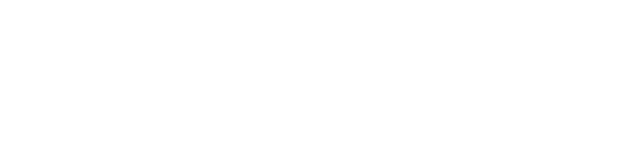
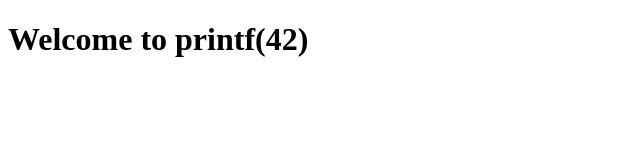
Before and after one commit to printf42/printf42.github.io, a plain HTML site: page index.html in a window 1280 px wide. Shown: the whole page, without its empty margins (0-640 px from the left). Drawn offline with Linux system fonts and the light colour scheme.

Commit message:
Update index.html

```diff
--- a/index.html
+++ b/index.html
@@ -5,6 +5,9 @@
     <title>printf42 Home</title>
   </head>
   <body>
-    <!-- Welcome to printf(42) -->
+    <!-- Main page -->
+    <h1 class="hs-line-14 font-alt mb-50 mb-xs-30">
+      Welcome to printf(42)
+    </h1>
   </body>
 </html>
```
